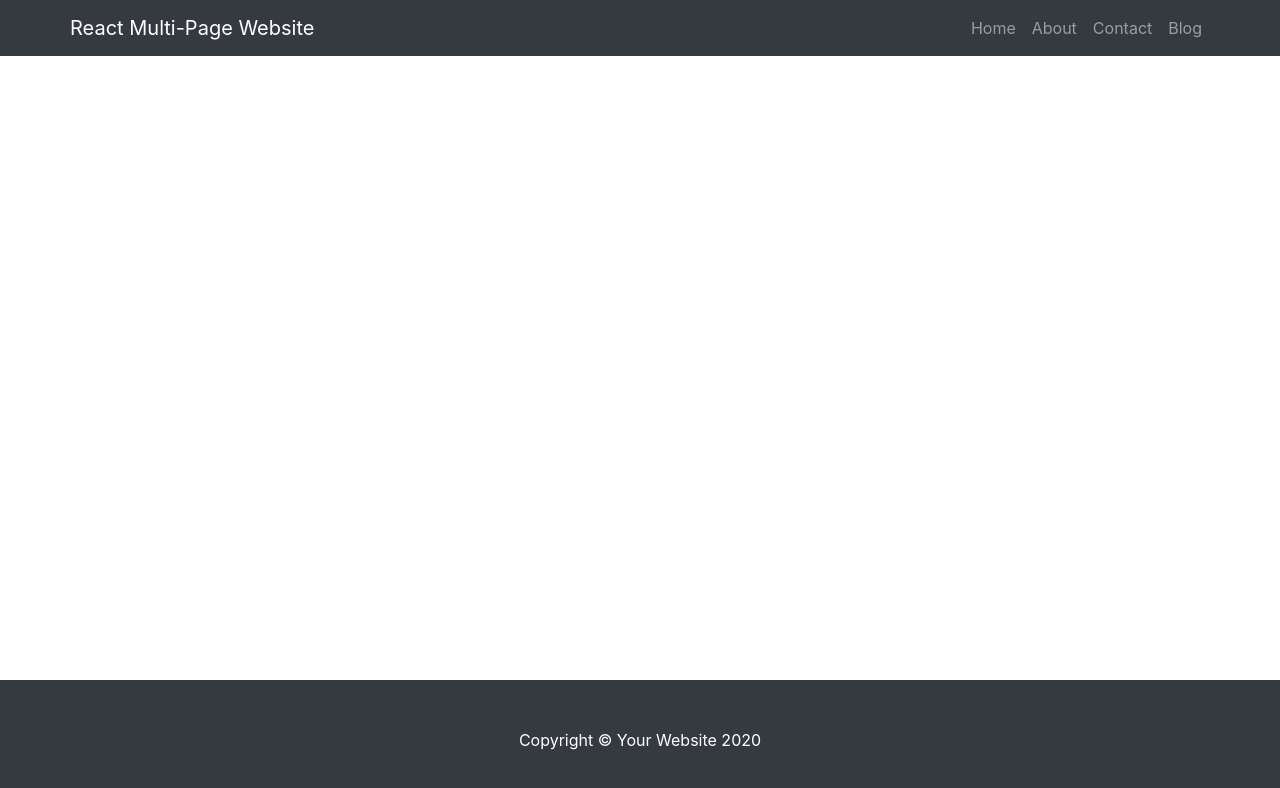
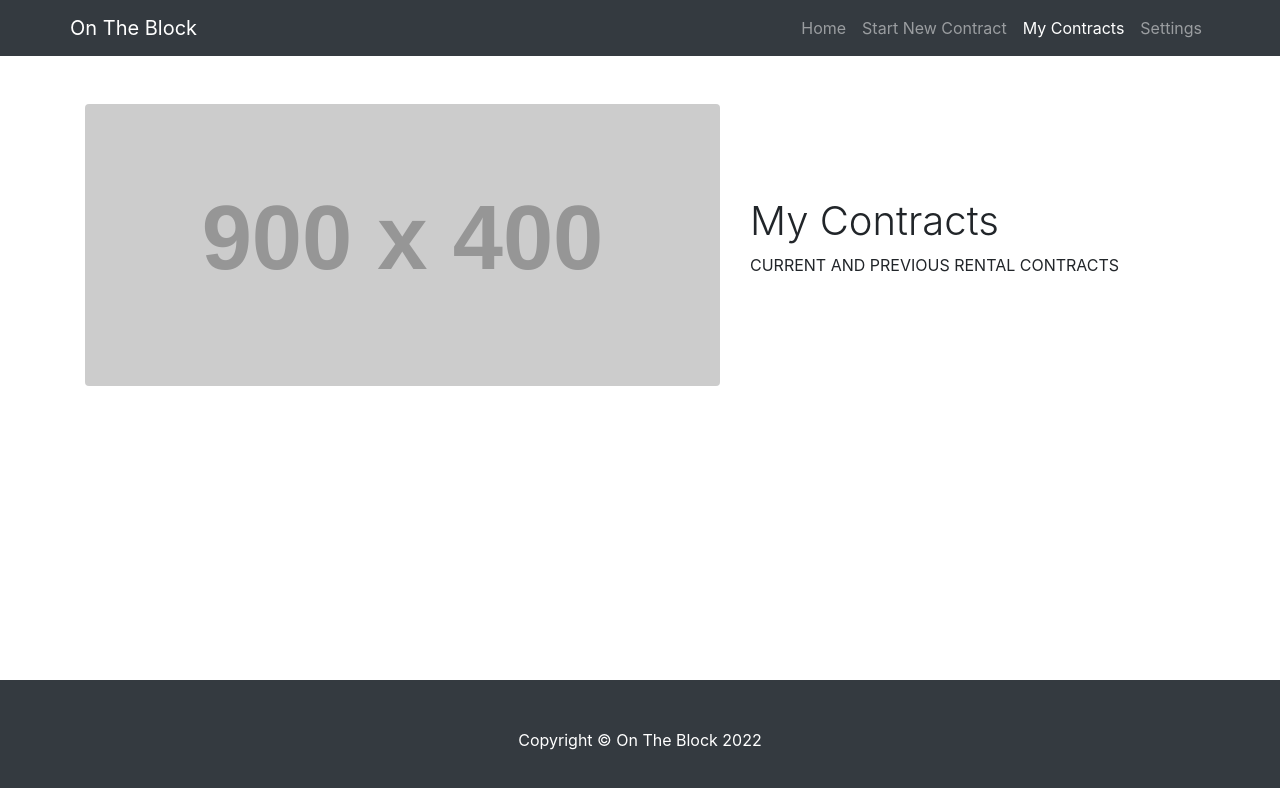
Before and after one commit to katiebramlett/on-the-block, a React (Create React App) app in the folder client/: page /Contracts in a window 1280 px wide. Shown: the top 788 px of the page. Built offline with nearby package versions, Linux system fonts and the light colour scheme.

Commit message:
Pages renamed and navbar updated

```diff
--- a/client/src/components/About.jsx
+++ b/client/src/components/Contracts.jsx
@@ -1,8 +1,8 @@
 import React from "react";
 
-function About() {
+function Contracts() {
   return (
-    <div className="about">
+    <div className="contracts">
       <div class="container">
         <div class="row align-items-center my-5">
           <div class="col-lg-7">
@@ -13,12 +13,9 @@ function About() {
             />
           </div>
           <div class="col-lg-5">
-            <h1 class="font-weight-light">About</h1>
+            <h1 class="font-weight-light">My Contracts</h1>
             <p>
-              Lorem Ipsum is simply dummy text of the printing and typesetting
-              industry. Lorem Ipsum has been the industry's standard dummy text
-              ever since the 1500s, when an unknown printer took a galley of
-              type and scrambled it to make a type specimen book.
+              CURRENT AND PREVIOUS RENTAL CONTRACTS
             </p>
           </div>
         </div>
@@ -27,4 +24,4 @@ function About() {
   );
 }
 
-export default About;
+export default Contracts;
--- a/client/src/components/Footer.jsx
+++ b/client/src/components/Footer.jsx
@@ -6,7 +6,7 @@ function Footer() {
       <footer class="py-5 bg-dark fixed-bottom">
         <div class="container">
           <p class="m-0 text-center text-white">
-            Copyright &copy; Your Website 2020
+            Copyright &copy; On The Block 2022
           </p>
         </div>
       </footer>
--- a/client/src/components/Navigation.jsx
+++ b/client/src/components/Navigation.jsx
@@ -7,7 +7,7 @@ function Navigation() {
       <nav className="navbar navbar-expand navbar-dark bg-dark">
         <div className="container">
           <NavLink className="navbar-brand" to="/">
-            React Multi-Page Website
+            On The Block
           </NavLink>
           <div>
             <ul className="navbar-nav ml-auto">
@@ -18,18 +18,18 @@ function Navigation() {
                 </NavLink>
               </li>
               <li className="nav-item">
-                <NavLink className="nav-link" to="/about">
-                  About
+                <NavLink className="nav-link" to="/newContract">
+                  Start New Contract
                 </NavLink>
               </li>
               <li className="nav-item">
-                <NavLink className="nav-link" to="/contact">
-                  Contact
+                <NavLink className="nav-link" to="/contracts">
+                  My Contracts
                 </NavLink>
               </li>
               <li className="nav-item">
-                <NavLink className="nav-link" to="/blog">
-                  Blog
+                <NavLink className="nav-link" to="/settings">
+                  Settings
                 </NavLink>
               </li>
             </ul>
--- a/client/src/components/Contact.jsx
+++ b/client/src/components/NewContract.jsx
@@ -1,8 +1,8 @@
 import React from "react";
 
-function Contact() {
+function NewContract() {
   return (
-    <div className="contact">
+    <div className="newContract">
       <div class="container">
         <div class="row align-items-center my-5">
           <div class="col-lg-7">
@@ -13,12 +13,9 @@ function Contact() {
             />
           </div>
           <div class="col-lg-5">
-            <h1 class="font-weight-light">Contact</h1>
+            <h1 class="font-weight-light">Start New Contract</h1>
             <p>
-              Lorem Ipsum is simply dummy text of the printing and typesetting
-              industry. Lorem Ipsum has been the industry's standard dummy text
-              ever since the 1500s, when an unknown printer took a galley of
-              type and scrambled it to make a type specimen book.
+              START A NEW RENTAL CONTRACT
             </p>
           </div>
         </div>
@@ -27,4 +24,4 @@ function Contact() {
   );
 }
 
-export default Contact;
+export default NewContract;
--- /dev/null
+++ b/client/src/components/Settings.jsx
@@ -0,0 +1,27 @@
+import React from "react";
+
+function Settings() {
+  return (
+    <div className="settings">
+      <div class="container">
+        <div class="row align-items-center my-5">
+          <div class="col-lg-7">
+            <img
+              class="img-fluid rounded mb-4 mb-lg-0"
+              src="http://placehold.it/900x400"
+              alt=""
+            />
+          </div>
+          <div class="col-lg-5">
+            <h1 class="font-weight-light">Settings</h1>
+            <p>
+              SETTINGS
+            </p>
+          </div>
+        </div>
+      </div>
+    </div>
+  );
+}
+
+export default Settings;
--- a/client/src/components/blog/Blog.jsx
+++ /dev/null
@@ -1,15 +0,0 @@
-import React from "react";
-import { Outlet } from "react-router-dom";
-
-function Blog() {
-  return (
-    <div className="home">
-      <div class="container">
-        <h1 className="text-center mt-5">Blog page</h1>
-        <Outlet />
-      </div>
-    </div>
-  );
-}
-
-export default Blog;
--- a/client/src/components/blog/Post.jsx
+++ /dev/null
@@ -1,39 +0,0 @@
-import React, { useEffect } from "react";
-import { useParams } from "react-router";
-
-function Post() {
-  let { postSlug } = useParams();
-
-  useEffect(() => {
-    // Fetch post using the postSlug
-  }, [postSlug]);
-
-  return (
-    <div className="home">
-      <div class="container">
-        <h1 className="mt-5">This is a Post Title</h1>
-        <h6 className="mb-5">The post slug is, {postSlug}</h6>
-        <p>
-          Lorem Ipsum is simply dummy text of the printing and typesetting
-          industry. Lorem Ipsum has been the industry's standard dummy text ever
-          since the 1500s, when an unknown printer took a galley of type and
-          scrambled it to make a type specimen book.
-        </p>
-        <p>
-          Lorem Ipsum is simply dummy text of the printing and typesetting
-          industry. Lorem Ipsum has been the industry's standard dummy text ever
-          since the 1500s, when an unknown printer took a galley of type and
-          scrambled it to make a type specimen book.
-        </p>
-        <p>
-          Lorem Ipsum is simply dummy text of the printing and typesetting
-          industry. Lorem Ipsum has been the industry's standard dummy text ever
-          since the 1500s, when an unknown printer took a galley of type and
-          scrambled it to make a type specimen book.
-        </p>
-      </div>
-    </div>
-  );
-}
-
-export default Post;
--- a/client/src/components/blog/Posts.jsx
+++ /dev/null
@@ -1,33 +0,0 @@
-import React from "react";
-import { Link } from "react-router-dom";
-
-function Posts() {
-  return (
-    <div className="home">
-      <div class="container">
-        <Link to="/blog/this-is-a-post-title">
-          <div class="row align-items-center my-5">
-            <div class="col-lg-7">
-              <img
-                class="img-fluid rounded mb-4 mb-lg-0"
-                src="http://placehold.it/900x400"
-                alt=""
-              />
-            </div>
-            <div class="col-lg-5">
-              <h1 class="font-weight-light">This is a post title</h1>
-              <p>
-                Lorem Ipsum is simply dummy text of the printing and typesetting
-                industry. Lorem Ipsum has been the industry's standard dummy
-                text ever since the 1500s, when an unknown printer took a galley
-                of type and scrambled it to make a type specimen book.
-              </p>
-            </div>
-          </div>
-        </Link>
-      </div>
-    </div>
-  );
-}
-
-export default Posts;
--- a/client/src/index.js
+++ b/client/src/index.js
@@ -7,11 +7,9 @@ import {
   Navigation,
   Footer,
   Home,
-  About,
-  Contact,
-  Blog,
-  Posts,
-  Post,
+  NewContract,
+  Contracts,
+  Settings,
 } from "./components";
 
 ReactDOM.render(
@@ -19,12 +17,9 @@ ReactDOM.render(
     <Navigation />
     <Routes>
       <Route path="/" element={<Home />} />
-      <Route path="/about" element={<About />} />
-      <Route path="/contact" element={<Contact />} />
-      <Route path="/blog" element={<Blog />}>
-        <Route path="" element={<Posts />} />
-        <Route path=":postSlug" element={<Post />} />
-      </Route>
+      <Route path="/newContract" element={<NewContract />} />
+      <Route path="/contracts" element={<Contracts />} />
+      <Route path="/settings" element={<Settings />} />
     </Routes>
     <Footer />
   </Router>,
```
Also changed, not shown: client/src/components/index.js (+3 -5 lines).
